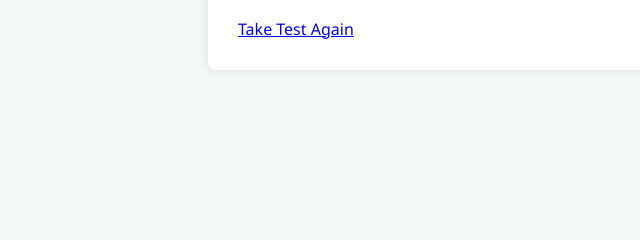
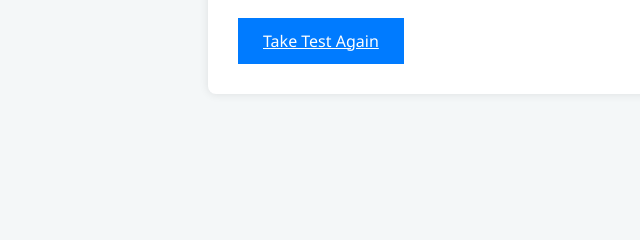
Before and after one commit to Mustapha-008/Mini-CBT-Web-App, a Flask app: template templates/result.html in a window 1280 px wide. Shown: the part 274-514 px from the top of the page, without its empty margins (102-742 px from the left). Run offline with Flask 3, Linux system fonts and the light colour scheme; the template is opened without the code that fills it, so the values that code supplies are empty.

Commit message:
Designed Button With the class=btn

```diff
--- a/static/style.css
+++ b/static/style.css
@@ -33,3 +33,8 @@ p {
 input[type="radio"] {
     margin-right: 10px;
 }
+.btn {
+    display: inline-block;
+    background-color: #007bff;
+    color: white;
+    padding: 12px 25px;
```
